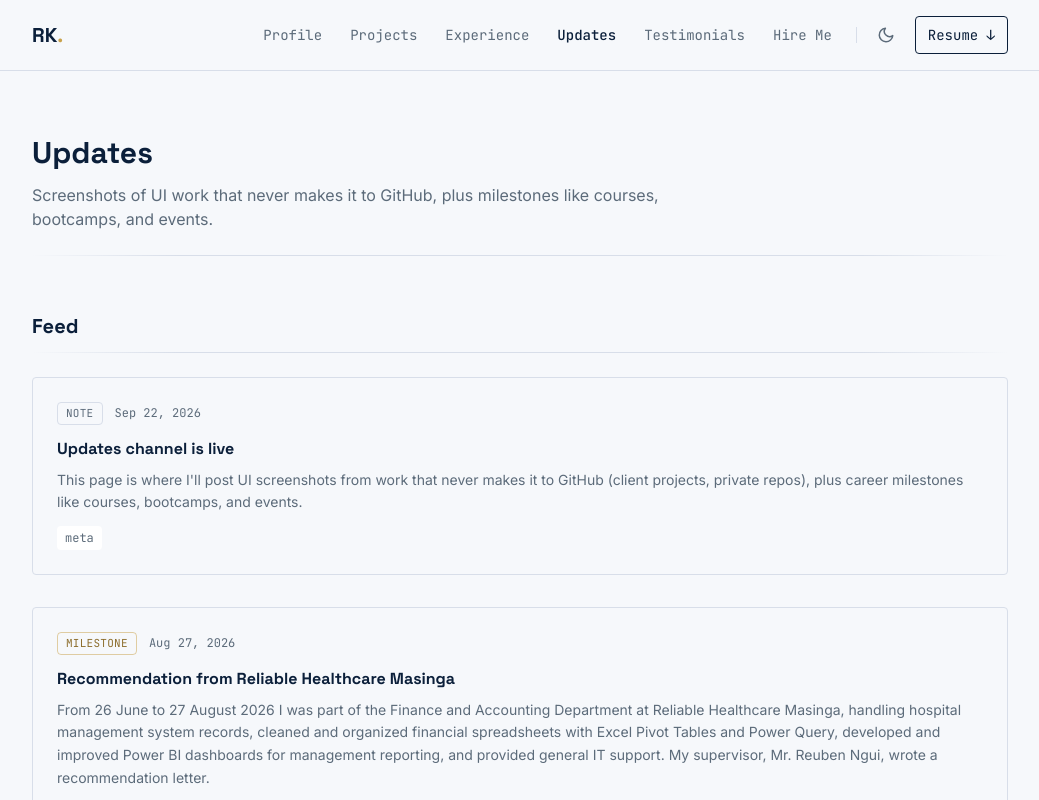
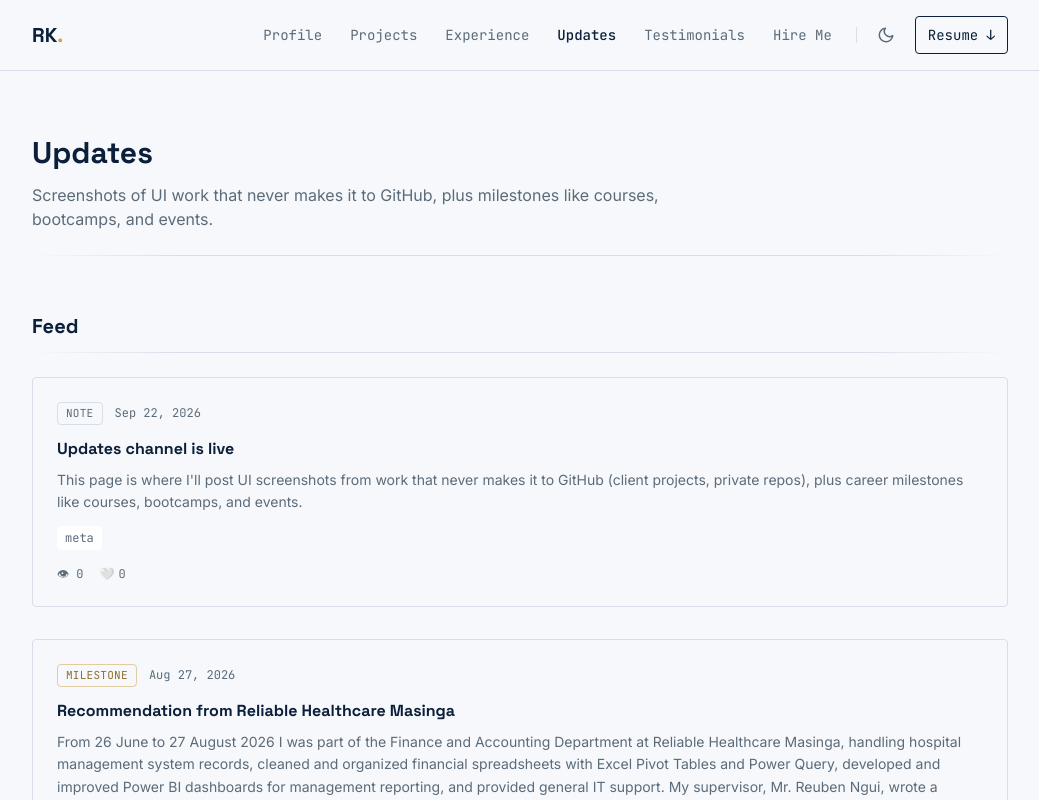
Before and after one commit to Kuthita-Richard/Kuthita-Richard, a Next.js app: page /updates in a window 1280 px wide. Shown: the top 800 px of the page, without its empty margins (120-1159 px from the left). Built offline with nearby package versions, Linux system fonts and the light colour scheme.

Commit message:
Add views, likes, and image slideshow to Updates posts

```diff
--- /dev/null
+++ b/app/api/engagement/route.ts
@@ -0,0 +1,33 @@
+import { getEngagement, recordView, toggleLike } from "@/lib/engagement";
+
+// GET /api/engagement?ids=a,b,c — batch-fetch views+likes for a set of
+// Updates entries in one round trip, rather than one request per card.
+export async function GET(req: Request) {
+  const { searchParams } = new URL(req.url);
+  const ids = (searchParams.get("ids") ?? "").split(",").filter(Boolean);
+  const data = await getEngagement(ids);
+  return Response.json({ engagement: data });
+}
+
+// POST { id, action: "view" | "like" | "unlike" }
+export async function POST(req: Request) {
+  let body: { id?: string; action?: string };
+  try {
+    body = await req.json();
+  } catch {
+    return Response.json({ error: "Invalid request." }, { status: 400 });
+  }
+
+  const { id, action } = body;
+  if (!id || !["view", "like", "unlike"].includes(action ?? "")) {
+    return Response.json({ error: "Invalid request." }, { status: 400 });
+  }
+
+  if (action === "view") {
+    const views = await recordView(id);
+    return Response.json({ views });
+  }
+
+  const likes = await toggleLike(id, action === "like");
+  return Response.json({ likes });
+}
--- a/app/updates/UpdatesContent.tsx
+++ b/app/updates/UpdatesContent.tsx
@@ -1,7 +1,8 @@
 "use client";
-import { useState } from "react";
+import { useEffect, useState } from "react";
 import { updates, updateTypeLabels } from "@/data/updates";
 import CertificationsSection from "@/components/CertificationsSection";
+import EngagementBar from "@/components/EngagementBar";
 
 function formatDate(iso: string) {
   return new Date(iso).toLocaleDateString("en-US", { year: "numeric", month: "short", day: "numeric" });
@@ -13,9 +14,35 @@ const typeBadgeClass: Record<string, string> = {
   note: "border-line dark:border-dk-line text-slate dark:text-dk-slate",
 };
 
+type Lightbox = { images: string[]; index: number; alt: string };
+
 export default function UpdatesContent() {
-  const [lightbox, setLightbox] = useState<string | null>(null);
+  const [lightbox, setLightbox] = useState<Lightbox | null>(null);
+  const [engagement, setEngagement] = useState<Record<string, { views: number; likes: number }>>({});
   const sorted = [...updates].sort((a, b) => new Date(b.date).getTime() - new Date(a.date).getTime());
+
+  // One batched request for every post's views/likes, rather than one
+  // request per card.
+  useEffect(() => {
+    const ids = sorted.map((e) => e.id);
+    if (ids.length === 0) return;
+    fetch(`/api/engagement?ids=${ids.join(",")}`)
+      .then((r) => r.json())
+      .then((d) => d.engagement && setEngagement(d.engagement))
+      .catch(() => {});
+    // eslint-disable-next-line react-hooks/exhaustive-deps
+  }, []);
+
+  function openLightbox(images: string[], index: number, alt: string) {
+    setLightbox({ images, index, alt });
+  }
+  function step(delta: number) {
+    setLightbox((lb) => {
+      if (!lb) return lb;
+      const next = (lb.index + delta + lb.images.length) % lb.images.length;
+      return { ...lb, index: next };
+    });
+  }
 
   return (
     <>
@@ -58,14 +85,14 @@ export default function UpdatesContent() {
 
               {entry.images.length > 0 && (
                 <div className="mt-4 grid grid-cols-2 sm:grid-cols-3 gap-3">
-                  {entry.images.map((src) => (
+                  {entry.images.map((src, i) => (
                     // eslint-disable-next-line @next/next/no-img-element
                     <img
                       key={src}
                       src={src}
                       alt={entry.title}
                       className={`w-full cursor-zoom-in rounded border border-line dark:border-dk-line ${entry.imageFit === "contain" ? "aspect-[3/4] bg-white object-contain" : "aspect-video object-cover"}`}
-                      onClick={() => setLightbox(src)}
+                      onClick={() => openLightbox(entry.images, i, entry.title)}
                       loading="lazy"
                     />
                   ))}
@@ -87,6 +114,12 @@ export default function UpdatesContent() {
                   ))}
                 </div>
               )}
+
+              <EngagementBar
+                entryId={entry.id}
+                initialViews={engagement[entry.id]?.views ?? 0}
+                initialLikes={engagement[entry.id]?.likes ?? 0}
+              />
             </article>
           ))}
         </div>
@@ -97,8 +130,46 @@ export default function UpdatesContent() {
           className="fixed inset-0 z-[60] flex items-center justify-center bg-black/80 p-6 cursor-zoom-out"
           onClick={() => setLightbox(null)}
         >
+          {lightbox.images.length > 1 && (
+            <button
+              type="button"
+              aria-label="Previous image"
+              onClick={(e) => {
+                e.stopPropagation();
+                step(-1);
+              }}
+              className="absolute left-4 sm:left-8 text-white/80 hover:text-white text-3xl px-2 cursor-pointer"
+            >
+              ‹
+            </button>
+          )}
+
           {/* eslint-disable-next-line @next/next/no-img-element */}
-          <img src={lightbox} alt="" className="max-h-full max-w-full rounded shadow-lg" />
+          <img
+            src={lightbox.images[lightbox.index]}
+            alt={lightbox.alt}
+            className="max-h-full max-w-full rounded shadow-lg cursor-default"
+            onClick={(e) => e.stopPropagation()}
+          />
+
+          {lightbox.images.length > 1 && (
+            <>
+              <button
+                type="button"
+                aria-label="Next image"
+                onClick={(e) => {
+                  e.stopPropagation();
+                  step(1);
+                }}
+                className="absolute right-4 sm:right-8 text-white/80 hover:text-white text-3xl px-2 cursor-pointer"
+              >
+                ›
+              </button>
+              <span className="absolute bottom-6 font-mono text-xs text-white/80">
+                {lightbox.index + 1} / {lightbox.images.length}
+              </span>
+            </>
+          )}
         </div>
       )}
     </>
--- /dev/null
+++ b/components/EngagementBar.tsx
@@ -0,0 +1,103 @@
+"use client";
+import { useEffect, useState } from "react";
+
+type Props = {
+  entryId: string;
+  initialViews: number;
+  initialLikes: number;
+};
+
+const VIEWED_KEY = "updates:viewed"; // sessionStorage — one view per tab session
+const LIKED_KEY = "updates:liked"; // localStorage — persists across visits
+
+function readIdSet(storage: Storage, key: string): Set<string> {
+  try {
+    const raw = storage.getItem(key);
+    return raw ? new Set(JSON.parse(raw)) : new Set();
+  } catch {
+    return new Set();
+  }
+}
+
+export default function EngagementBar({ entryId, initialViews, initialLikes }: Props) {
+  const [views, setViews] = useState(initialViews);
+  const [likes, setLikes] = useState(initialLikes);
+  const [liked, setLiked] = useState(false);
+  const [busy, setBusy] = useState(false);
+
+  // Record a view once per browser tab session, and reflect whether this
+  // browser already liked the post (so the heart shows the right state).
+  useEffect(() => {
+    try {
+      const liked = readIdSet(window.localStorage, LIKED_KEY).has(entryId);
+      setLiked(liked);
+    } catch {
+      // localStorage unavailable — fine, just skip persisted like state
+    }
+
+    try {
+      const viewed = readIdSet(window.sessionStorage, VIEWED_KEY);
+      if (!viewed.has(entryId)) {
+        viewed.add(entryId);
+        window.sessionStorage.setItem(VIEWED_KEY, JSON.stringify([...viewed]));
+        fetch("/api/engagement", {
+          method: "POST",
+          headers: { "Content-Type": "application/json" },
+          body: JSON.stringify({ id: entryId, action: "view" }),
+        })
+          .then((r) => r.json())
+          .then((d) => typeof d.views === "number" && setViews(d.views))
+          .catch(() => {});
+      }
+    } catch {
+      // sessionStorage unavailable — skip view tracking rather than error
+    }
+    // eslint-disable-next-line react-hooks/exhaustive-deps
+  }, [entryId]);
+
+  async function handleLike() {
+    if (busy) return;
+    setBusy(true);
+    const nextLiked = !liked;
+    setLiked(nextLiked);
+    setLikes((n) => n + (nextLiked ? 1 : -1));
+
+    try {
+      const res = await fetch("/api/engagement", {
+        method: "POST",
+        headers: { "Content-Type": "application/json" },
+        body: JSON.stringify({ id: entryId, action: nextLiked ? "like" : "unlike" }),
+      });
+      const data = await res.json();
+      if (typeof data.likes === "number") setLikes(data.likes);
+
+      const set = readIdSet(window.localStorage, LIKED_KEY);
+      if (nextLiked) set.add(entryId);
+      else set.delete(entryId);
+      window.localStorage.setItem(LIKED_KEY, JSON.stringify([...set]));
+    } catch {
+      // request failed — roll back the optimistic update
+      setLiked(!nextLiked);
+      setLikes((n) => n - (nextLiked ? 1 : -1));
+    } finally {
+      setBusy(false);
+    }
+  }
+
+  return (
+    <div className="mt-4 flex items-center gap-4 font-mono text-xs text-slate dark:text-dk-slate">
+      <span aria-label={`${views} views`}>👁 {views}</span>
+      <button
+        type="button"
+        onClick={handleLike}
+        disabled={busy}
+        aria-pressed={liked}
+        className={`flex items-center gap-1 transition-colors ${
+          liked ? "text-trace-text dark:text-dk-trace" : "hover:text-trace-text dark:hover:text-dk-trace"
+        }`}
+      >
+        <span aria-hidden>{liked ? "❤️" : "🤍"}</span> {likes}
+      </button>
+    </div>
+  );
+}
--- /dev/null
+++ b/lib/engagement.ts
@@ -0,0 +1,41 @@
+import { Redis } from "@upstash/redis";
+
+// Reads either the "official" Upstash env var names or the names Vercel's
+// Marketplace integration sometimes injects, so this works regardless of
+// which path was used to connect the database.
+const url = process.env.UPSTASH_REDIS_REST_URL ?? process.env.KV_REST_API_URL;
+const token = process.env.UPSTASH_REDIS_REST_TOKEN ?? process.env.KV_REST_API_TOKEN;
+
+export const redisConfigured = Boolean(url && token);
+
+// Only constructed when configured — every function below checks
+// redisConfigured first and fails soft otherwise, so the site works fine
+// before the database is connected; engagement counts just show as zero.
+const redis = redisConfigured ? new Redis({ url: url!, token: token! }) : null;
+
+const viewKey = (id: string) => `views:${id}`;
+const likeKey = (id: string) => `likes:${id}`;
+
+export async function getEngagement(ids: string[]) {
+  if (!redis || ids.length === 0) {
+    return Object.fromEntries(ids.map((id) => [id, { views: 0, likes: 0 }]));
+  }
+  const keys = ids.flatMap((id) => [viewKey(id), likeKey(id)]);
+  const values = await redis.mget<number[]>(...keys);
+  const result: Record<string, { views: number; likes: number }> = {};
+  ids.forEach((id, i) => {
+    result[id] = { views: Number(values[i * 2] ?? 0), likes: Number(values[i * 2 + 1] ?? 0) };
+  });
+  return result;
+}
+
+export async function recordView(id: string) {
+  if (!redis) return 0;
+  return redis.incr(viewKey(id));
+}
+
+export async function toggleLike(id: string, liked: boolean) {
+  if (!redis) return 0;
+  const count = liked ? await redis.incr(likeKey(id)) : await redis.decr(likeKey(id));
+  return Math.max(0, count);
+}
--- a/package.json
+++ b/package.json
@@ -12,7 +12,8 @@
     "next": "^16.2.9",
     "react": "^19.2.0",
     "react-dom": "^19.2.0",
-    "@react-pdf/renderer": "^4.3.0"
+    "@react-pdf/renderer": "^4.3.0",
+    "@upstash/redis": "^1.34.3"
   },
   "devDependencies": {
     "typescript": "^5.7.3",
```
Also changed, not shown: 1 other file (tests, documents, lock files or other folders).
